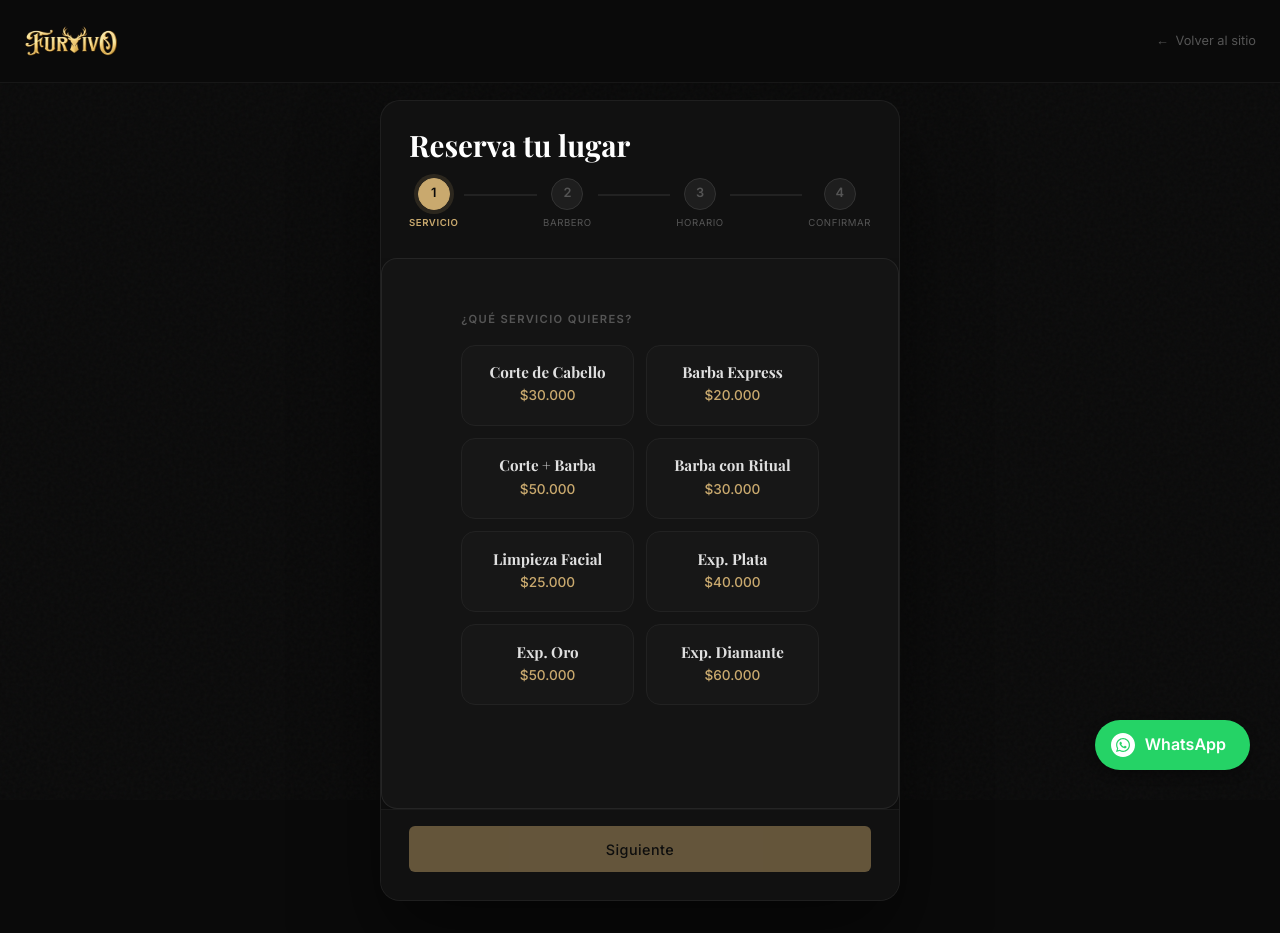
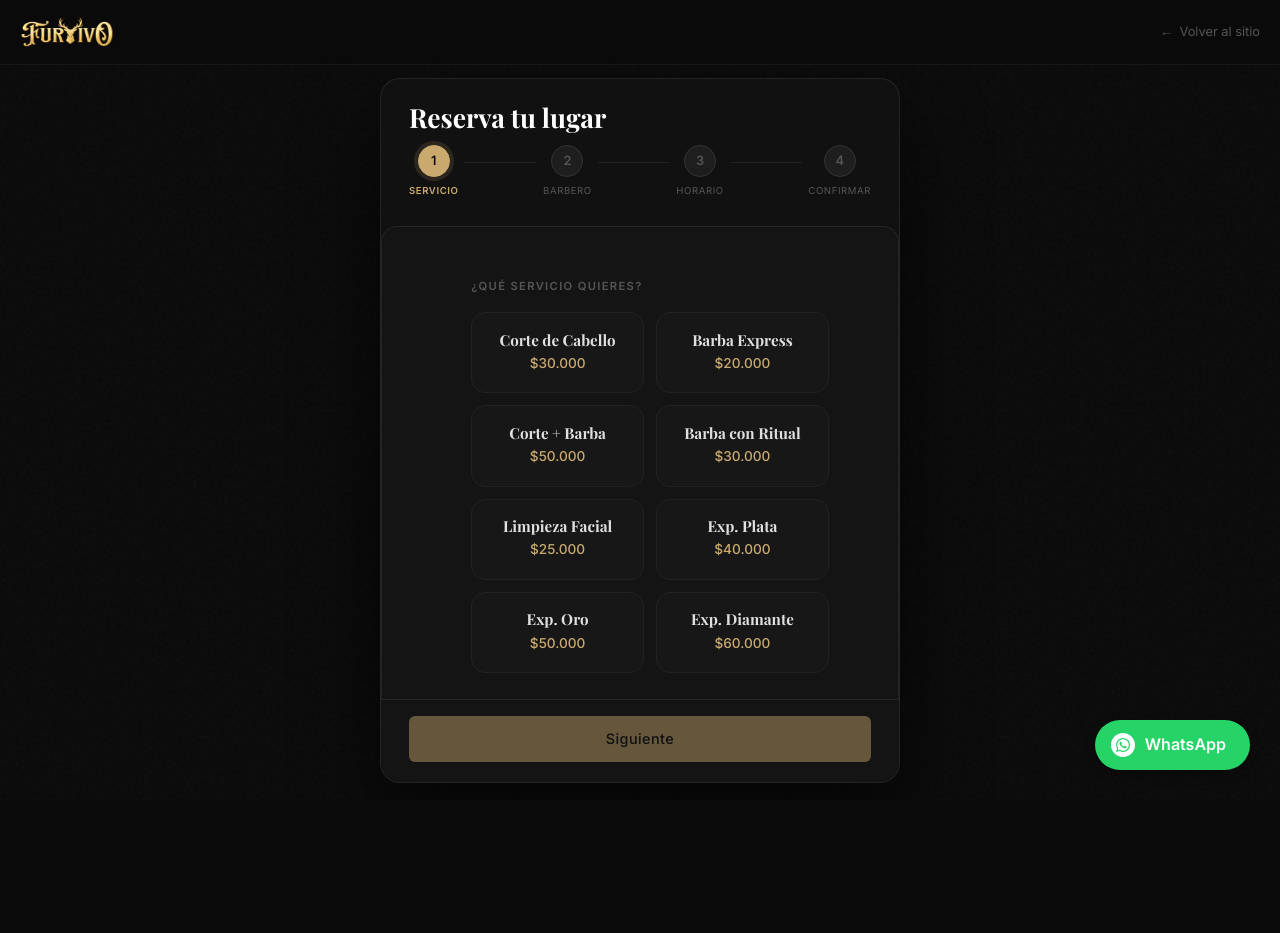
Before and after one commit to adsconalonso/furtivo, a plain HTML site: page reservar.html in a window 1280 px wide. After the commit the page ends 800 px from the top, so only its background shows below. Drawn offline with nearby package versions, Linux system fonts and the light colour scheme; a web font is replaced by a local one.

Commit message:
fix(booking): auto-avance inteligente, footer viewport-safe y protocolo canonico AGENTS.md

````diff
--- /dev/null
+++ b/AGENTS.md
@@ -0,0 +1,71 @@
+# 🛡️ Guía Canónica y Protocolo de Calidad para Agentes (AGENTS.md)
+## Furtivo Barbería Premium
+
+Este documento establece las **reglas de ingeniería, diseño y validación obligatorias** para cualquier agente de IA o desarrollador que intervenga en este repositorio.
+
+---
+
+## 🚨 REGLA DE ORO: CERO REGRESIONES Y CERO DESPLIEGUES A CIEGAS
+> **"No se nos puede caer el sitio cada vez que hacemos un cambio, mucho cuidado. Siempre que subamos una actualización el agente DEBE revisar todo el sitio en el navegador y ver que quedó funcionando."**
+
+Está estrictamente prohibido marcar una tarea como completada o entregar una respuesta al usuario sin antes haber realizado el **Protocolo de Verificación Pre-Entrega (Quality Gate)**.
+
+---
+
+## 🚦 Protocolo de Verificación Obligatoria Pre-Entrega (Quality Gate)
+
+Antes de reportar cualquier cambio al usuario, el agente debe ejecutar las siguientes comprobaciones:
+
+### 1. Smoke Test del Motor de Reservas (`reservar.html` y modal)
+- [ ] **Paso 1 (Servicios):** Al hacer clic en cualquier servicio, la tarjeta debe resaltarse en dorado y realizar **auto-avance fluido** al Paso 2 (Barbero) tras 220ms.
+- [ ] **Paso 2 (Barberos):** Al hacer clic en Juan Quintero o Fernando Carmona, la tarjeta debe seleccionarse y realizar **auto-avance fluido** al Paso 3 (Horarios).
+- [ ] **Paso 3 (Fecha y Hora):**
+  - Carga correcta de los chips de fechas (próximos 14 días con huso horario de Colombia GMT-5).
+  - Consulta a la Cloud Function de Google Calendar (`getDisponibilidad`) y renderizado de turnos disponibles.
+  - Al seleccionar una hora disponible, la tarjeta debe seleccionarse y auto-avanzar al Paso 4.
+- [ ] **Paso 4 (Confirmación y Contacto):**
+  - Resumen de la cita completo (Servicio, Barbero, Fecha, Hora).
+  - Validación del campo Nombre (mínimo 3 caracteres).
+  - Validación del Celular de Colombia (mínimo 10 dígitos, formateado con prefijo +57).
+  - El botón "Confirmar Cita" debe habilitarse de forma clara e interactiva.
+- [ ] **Línea de Tiempo (Timeline):** Los pasos 1, 2 y 3 deben ser **clicables** para permitir al usuario retroceder y modificar cualquier selección en cualquier momento.
+
+### 2. Visibilidad e Integridad en Pantallas de Laptop (13" a 15") y Móviles
+- [ ] **Viewport Safe:** El contenedor de reserva (`.booking-standalone-card` o `.booking-modal-container`) debe tener siempre una altura máxima acotada al viewport (`max-height: calc(100svh - 95px)` en desktop, `100svh` en móvil).
+- [ ] **Footer Anclado Visible:** El pie de página con los botones `"Atrás"` y `"Siguiente / Confirmar"` debe permanecer **100% visible en el viewport sin quedar cortado por debajo de la pantalla**.
+- [ ] **Scroll Interno:** El contenedor `.booking-modal-scroll` debe tener `min-height: 0;` y `overflow-y: auto;` para absorber el scroll sin empujar el footer hacia afuera.
+
+### 3. Integridad de Páginas Satélite
+Verificar que los botones principales ("Reservar Cita") funcionen correctamente en todas las páginas:
+- `index.html` (Home, servicios, testimonios, CTA)
+- `servicios.html` (Grid de servicios con botón o redirección canónica)
+- `barberos.html` (Perfiles de barberos con enlace parametrizado `?barber=...`)
+- `experiencias.html` (Catálogo de rituales y experiencias)
+- `club.html` (Membresías del club)
+- `404.html` (Página de error con botón de retorno al home)
+
+### 4. Cero Errores en Consola
+- [ ] La consola del navegador (DevTools) debe estar **100% limpia** de excepciones no capturadas (`Uncaught TypeError`, fallos de sintaxis o referencias nulas).
+
+### 5. Control de Caché (Cache Busting)
+- [ ] Cada vez que se modifique `styles.css` o `script.js`, **es obligatorio actualizar el parámetro de versión en todos los archivos HTML**:
+  ```html
+  <link rel="stylesheet" href="styles.css?v=YYYYMMDD-vX">
+  <script src="script.js?v=YYYYMMDD-vX"></script>
+  ```
+  De lo contrario, los clientes y el usuario seguirán cargando versiones cacheadas defectuosas.
+
+---
+
+## 📐 Reglas Arquitectónicas de CSS y JS en Furtivo
+
+1. **PROHIBICIÓN de `overflow: hidden` en contenedores con hijos sticky:**
+   Cualquier contenedor padre con `overflow: hidden` desactiva completamente la propiedad `position: sticky; bottom: 0;`. Se debe usar siempre layout flexbox estructurado con `flex-shrink: 0;` en header/footer y `flex: 1 1 auto; min-height: 0; overflow-y: auto;` en el cuerpo de scroll.
+2. **Duración Universal de Citas:**
+   Todas las citas en Furtivo duran un bloque estándar de **60 minutos** (1 hora) para sincronización con la agenda de Google Calendar.
+3. **Horario de Cierre Colombia (GMT-5):**
+   El horario de cierre es a las 10:00 PM. Por tanto, el último turno agendable del día es a las **9:00 PM**. Si la hora actual en Colombia ya superó las 9:00 PM, el día "Hoy" se desactiva automáticamente.
+4. **Respeto a la Identidad Visual:**
+   - Paleta de colores: Fondo profundo (`#0A0A0A`, `#111111`, `#171717`), Acento Dorado Champagne (`#C9A96E` / `var(--accent)`), Blanco puro para títulos principales (`#FFFFFF`), Textos secundarios (`#9E9E9E`).
+   - Tipografía: Títulos en *Playfair Display*, textos en *Inter*.
+   - Prohibido el uso de emojis en interfaces principales o favicons (usar SVGs bespoke o diseño tipográfico limpio).
--- a/reservar.html
+++ b/reservar.html
@@ -17,7 +17,7 @@
   <link rel="preconnect" href="https://fonts.gstatic.com" crossorigin>
   <link href="https://fonts.googleapis.com/css2?family=Inter:wght@300;400;500;600;700&family=Playfair+Display:ital,wght@0,400;0,500;0,700;1,400&display=swap" rel="stylesheet">
 
-  <link rel="stylesheet" href="styles.css?v=20261024-v3">
+  <link rel="stylesheet" href="styles.css?v=20261025-v1">
 
   <link rel="icon" type="image/svg+xml" href="assets/images/favicon.svg">
 
@@ -25,11 +25,15 @@
     *, *::before, *::after { box-sizing: border-box; margin: 0; padding: 0; }
 
     html, body {
-      min-height: 100%;
+      height: 100svh;
+      max-height: 100svh;
+      overflow: hidden;
       background: #0a0a0a;
       font-family: var(--font-sans, 'Inter', sans-serif);
       color: #eee;
       overscroll-behavior: none;
+      display: flex;
+      flex-direction: column;
     }
 
     /* Grain texture */
@@ -44,8 +48,10 @@
 
     /* Top bar */
     .booking-topbar {
+      flex-shrink: 0;
       width: 100%;
-      padding: 1.25rem 1.5rem;
+      height: 60px;
+      padding: 0.75rem 1.25rem;
       display: flex;
       align-items: center;
       justify-content: space-between;
@@ -76,60 +82,98 @@
 
     /* Main card */
     .booking-page {
+      flex: 1 1 auto;
+      min-height: 0;
       position: relative;
       z-index: 1;
       display: flex;
       justify-content: center;
+      overflow: hidden;
     }
     .booking-standalone-card {
       width: 100%;
       max-width: 520px;
+      height: 100%;
       background: #111;
-      min-height: calc(100svh - 65px);
       display: flex;
       flex-direction: column;
+      overflow: hidden;
     }
 
     @media (min-width: 600px) {
+      html, body {
+        height: auto;
+        min-height: 100%;
+        overflow-y: auto;
+      }
       .booking-topbar {
         position: fixed;
         top: 0;
         left: 0;
         right: 0;
+        height: 65px;
         z-index: 10;
         background: rgba(10,10,10,0.9);
         backdrop-filter: blur(10px);
       }
       .booking-page {
-        padding: 100px 1rem 2rem;
+        padding: 80px 1rem 1.25rem;
         min-height: 100svh;
-        align-items: flex-start;
+        align-items: center;
+        overflow: visible;
       }
       .booking-standalone-card {
         border-radius: 20px;
-        border: 1px solid rgba(255,255,255,0.06);
-        min-height: unset;
+        border: 1px solid rgba(255,255,255,0.08);
+        height: min(760px, calc(100svh - 95px));
+        min-height: 480px;
+        max-height: calc(100svh - 95px);
         overflow: hidden;
-        box-shadow: 0 40px 80px rgba(0,0,0,0.5);
+        box-shadow: 0 40px 80px rgba(0,0,0,0.6);
+        position: relative;
       }
     }
 
     .standalone-title {
       font-family: 'Playfair Display', serif;
-      font-size: 1.85rem;
+      font-size: 1.65rem;
       color: #fff;
       line-height: 1.1;
-      padding: 1.75rem 1.75rem 0;
+      padding: 1.5rem 1.75rem 0;
+      flex-shrink: 0;
     }
 
     .standalone-timeline-wrap {
-      padding: 1rem 1.75rem 0;
+      padding: 0.85rem 1.75rem 0;
+      flex-shrink: 0;
     }
 
-    /* Footer sticky at bottom */
+    /* Scroll area: flex-grow y scroll interno suave */
+    .booking-modal-scroll {
+      flex: 1 1 auto;
+      min-height: 0;
+      overflow-y: auto;
+      overscroll-behavior: contain;
+      scrollbar-width: thin;
+      scrollbar-color: rgba(201,169,110,0.3) transparent;
+    }
+    .booking-modal-scroll::-webkit-scrollbar {
+      width: 5px;
+    }
+    .booking-modal-scroll::-webkit-scrollbar-thumb {
+      background: rgba(201,169,110,0.3);
+      border-radius: 4px;
+    }
+
+    /* Footer anclado y 100% visible */
     .wizard-footer {
-      position: sticky;
-      bottom: 0;
+      flex-shrink: 0;
+      display: flex;
+      gap: 0.75rem;
+      padding: 1rem 1.75rem max(1.25rem, env(safe-area-inset-bottom));
+      border-top: 1px solid rgba(255,255,255,0.08);
+      background: #141414;
+      z-index: 10;
     }
   </style>
 </head>
@@ -145,7 +189,7 @@
   </div>
 
   <script src="https://cdnjs.cloudflare.com/ajax/libs/gsap/3.12.5/gsap.min.js"></script>
-  <script src="script.js?v=20261024-v3"></script>
+  <script src="script.js?v=20261025-v1"></script>
 
   <script>
     document.addEventListener('DOMContentLoaded', () => {
--- a/script.js
+++ b/script.js
@@ -108,7 +108,7 @@ document.addEventListener('DOMContentLoaded', () => {
   });
 
   // ── GSAP Hero Animation ──
-  if (typeof gsap !== 'undefined') {
+  if (typeof gsap !== 'undefined' && document.querySelector('.hero__title')) {
     const heroTl = gsap.timeline({ defaults: { ease: 'power3.out' } });
 
     heroTl
@@ -889,7 +889,14 @@ function setupWizardLogic() {
       bookingData.service     = card.dataset.service;
       bookingData.serviceName = card.querySelector('h4').innerText;
       bookingData.duration    = 60; // Estándar universal: 60 minutos
-      setNextBtn(true);
+      setNextBtn(true, 'Continuar con ' + bookingData.serviceName);
+
+      // Auto-avance inteligente al Paso 2 (Barbero) tras micro-feedback táctil (220ms)
+      setTimeout(() => {
+        if (currentStep === 1 && bookingData.service) {
+          goToStep(2);
+        }
+      }, 220);
     });
   });
 
@@ -900,7 +907,32 @@ function setupWizardLogic() {
       card.classList.add('selected');
       bookingData.barber     = card.dataset.barber;
       bookingData.barberName = card.querySelector('h4').innerText;
-      setNextBtn(true);
+      setNextBtn(true, 'Continuar con ' + bookingData.barberName);
+
+      // Auto-avance inteligente al Paso 3 (Horarios) tras micro-feedback táctil (220ms)
+      setTimeout(() => {
+        if (currentStep === 2 && bookingData.barber) {
+          goToStep(3);
+        }
+      }, 220);
+    });
+  });
+
+  // ── Timeline: Navegación Bidireccional Interactiva ───────────────
+  document.querySelectorAll('.timeline-step').forEach((stepEl, idx) => {
+    stepEl.style.cursor = 'pointer';
+    stepEl.addEventListener('click', () => {
+      const targetStep = idx + 1;
+      // Permite regresar a pasos completados o avanzar si los requisitos previos ya están listos
+      if (targetStep < currentStep) {
+        goToStep(targetStep);
+      } else if (targetStep === 2 && bookingData.service) {
+        goToStep(2);
+      } else if (targetStep === 3 && bookingData.service && bookingData.barber) {
+        goToStep(3);
+      } else if (targetStep === 4 && bookingData.service && bookingData.barber && bookingData.date && bookingData.time) {
+        goToStep(4);
+      }
     });
   });
 
@@ -1094,7 +1126,14 @@ async function renderTimeChips(container, labelEl) {
         document.querySelectorAll('.time-chip').forEach(c => c.classList.remove('selected'));
         chip.classList.add('selected');
         bookingData.time = slotLabel;
-        setNextBtn(true);
+        setNextBtn(true, 'Continuar al Paso Final');
+
+        // Auto-avance inteligente al Paso 4 (Confirmar datos) tras seleccionar hora (240ms)
+        setTimeout(() => {
+          if (currentStep === 3 && bookingData.time) {
+            goToStep(4);
+          }
+        }, 240);
       });
     } else {
       chip.setAttribute('title', 'Horario ocupado en Google Calendar');
@@ -1185,14 +1224,22 @@ function goToStep(stepNum) {
 
   currentStep = stepNum;
   const targetStep = document.getElementById(`step-${stepNum}`);
-  if (targetStep) targetStep.classList.add('active');
+  if (targetStep) {
+    targetStep.classList.add('active');
+    const scrollArea = document.querySelector('.booking-modal-scroll');
+    if (scrollArea) scrollArea.scrollTop = 0;
+
+    if (window.gsap) {
+      gsap.fromTo(targetStep, { opacity: 0, y: 8 }, { opacity: 1, y: 0, duration: 0.22, ease: 'power2.out' });
+    }
+  }
   if (timeline) timeline.style.display = 'flex';
 
   // Timeline visuals
   document.querySelectorAll('.timeline-step').forEach((el, i) => {
-    if (i + 1 < stepNum)       el.className = 'timeline-step completed';
+    if (i + 1 < stepNum)        el.className = 'timeline-step completed';
     else if (i + 1 === stepNum) el.className = 'timeline-step active';
-    else                        el.className = 'timeline-step';
+    else                         el.className = 'timeline-step';
   });
   document.querySelectorAll('.timeline-line').forEach((line, i) => {
     line.classList.toggle('filled', i + 1 < stepNum);
@@ -1211,7 +1258,7 @@ function goToStep(stepNum) {
     const tl = document.getElementById('time-label');
     if (tl) tl.style.display = 'none';
     if (tc) tc.innerHTML = '';
-    setNextBtn(false);
+    setNextBtn(false, 'Elige una hora');
 
     // Auto-seleccionar primer día hábil abierto (si hoy ya cerró, selecciona mañana)
     const firstOpenChip = document.querySelector('.date-chip:not(.date-chip--closed)');
@@ -1219,7 +1266,8 @@ function goToStep(stepNum) {
       setTimeout(() => firstOpenChip.click(), 120);
     }
   } else if (stepNum === 1) {
-    setNextBtn(!!bookingData.service);
+    const hasS = !!bookingData.service;
+    setNextBtn(hasS, hasS ? 'Continuar con ' + bookingData.serviceName : 'Siguiente');
   } else if (stepNum === 2) {
     if (bookingData.barber) {
       document.querySelectorAll('.barber-card-premium').forEach(c => {
@@ -1230,7 +1278,8 @@ function goToStep(stepNum) {
         }
       });
     }
-    setNextBtn(!!bookingData.barber);
+    const hasB = !!bookingData.barber;
+    setNextBtn(hasB, hasB ? 'Continuar con ' + bookingData.barberName : 'Siguiente');
   } else if (stepNum === 4) {
     updateSummary();
     const ni = document.getElementById('user-name');
--- a/styles.css
+++ b/styles.css
@@ -2690,7 +2690,7 @@ button {
   position: relative;
   width: 100%;
   max-width: 520px;
-  max-height: 92vh;
+  max-height: calc(100svh - 40px);
   background: #111111;
   border-radius: 24px 24px 0 0;
   overflow: hidden;
@@ -2704,6 +2704,8 @@ button {
 @media (min-width: 600px) {
   .booking-modal-container {
     border-radius: 24px;
+    height: min(760px, calc(100svh - 80px));
+    max-height: calc(100svh - 80px);
     transform: translateY(20px) scale(0.97);
     box-shadow: 0 40px 80px rgba(0,0,0,0.7);
   }
@@ -2716,10 +2718,19 @@ button {
 /* Scrollable content area */
 .booking-modal-scroll {
   overflow-y: auto;
-  flex: 1;
-  scrollbar-width: none;
-}
-.booking-modal-scroll::-webkit-scrollbar { display: none; }
+  flex: 1 1 auto;
+  min-height: 0;
+  overscroll-behavior: contain;
+  scrollbar-width: thin;
+  scrollbar-color: rgba(201,169,110,0.3) transparent;
+}
+.booking-modal-scroll::-webkit-scrollbar {
+  width: 5px;
+}
+.booking-modal-scroll::-webkit-scrollbar-thumb {
+  background: rgba(201,169,110,0.3);
+  border-radius: 4px;
+}
 
 /* ── Close Button ── */
 .booking-modal-close {
@@ -2772,6 +2783,13 @@ button {
   flex-direction: column;
   align-items: center;
   gap: 0.35rem;
+  cursor: pointer;
+  user-select: none;
+  transition: transform 0.2s ease;
+}
+.timeline-step:hover .timeline-dot {
+  border-color: var(--accent);
+  color: var(--accent);
 }
 
 .timeline-dot {
@@ -3320,11 +3338,13 @@ button {
 
 /* ── Wizard Actions Footer ── */
 .wizard-footer {
+  flex-shrink: 0;
   display: flex;
   gap: 0.75rem;
-  padding: 1rem 1.75rem 1.75rem;
-  border-top: 1px solid #1a1a1a;
-  background: #111;
+  padding: 1rem 1.75rem max(1.25rem, env(safe-area-inset-bottom));
+  border-top: 1px solid rgba(255,255,255,0.08);
+  background: #141414;
+  z-index: 10;
 }
 .wizard-footer .btn {
   flex: 1;
````
Also changed, not shown: 404.html (+1 -1 lines), barberos.html (+2 -2 lines), club.html (+2 -2 lines), experiencias.html (+2 -2 lines), index.html (+2 -2 lines), servicios.html (+2 -2 lines).
